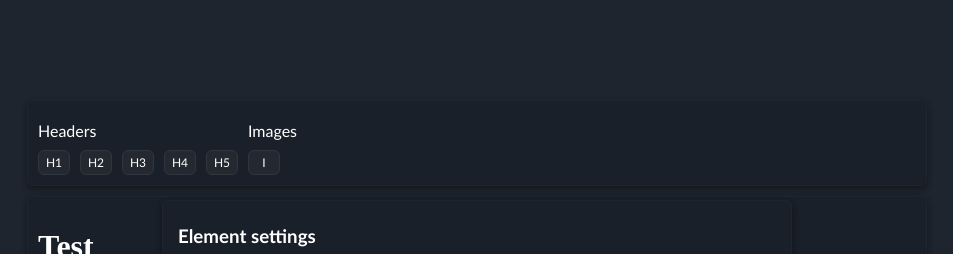
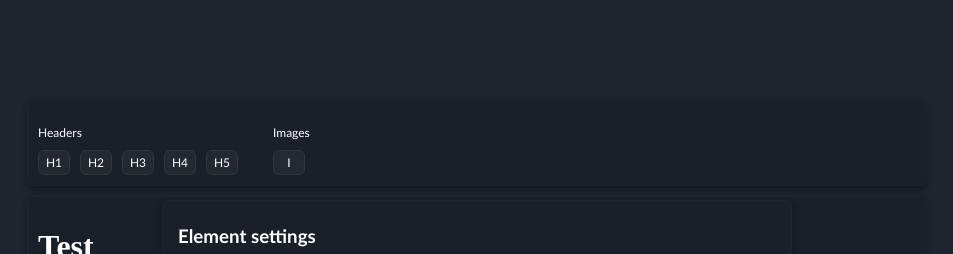
Before and after one commit to Zaba-web/VSTEdit, a Vue app: page / in a window 1280 px wide. Shown: the top 254 px of the page, without its empty margins (163-1116 px from the left). Built offline with nearby package versions, Linux system fonts and the light colour scheme.

Commit message:
Change styles

```diff
--- a/src/components/VSTEditToolsGroup.vue
+++ b/src/components/VSTEditToolsGroup.vue
@@ -25,7 +25,10 @@ export default {
 <style lang="sass" scoped>
 .tools-container
     display: flex
-    flex-wrap: warp
+    flex-wrap: wrap
     gap: 10px
-    padding-top: 10px
+    padding: 10px 25px 0 0
+    height: 100%
+span
+    font-size: 12px
 </style>
```
